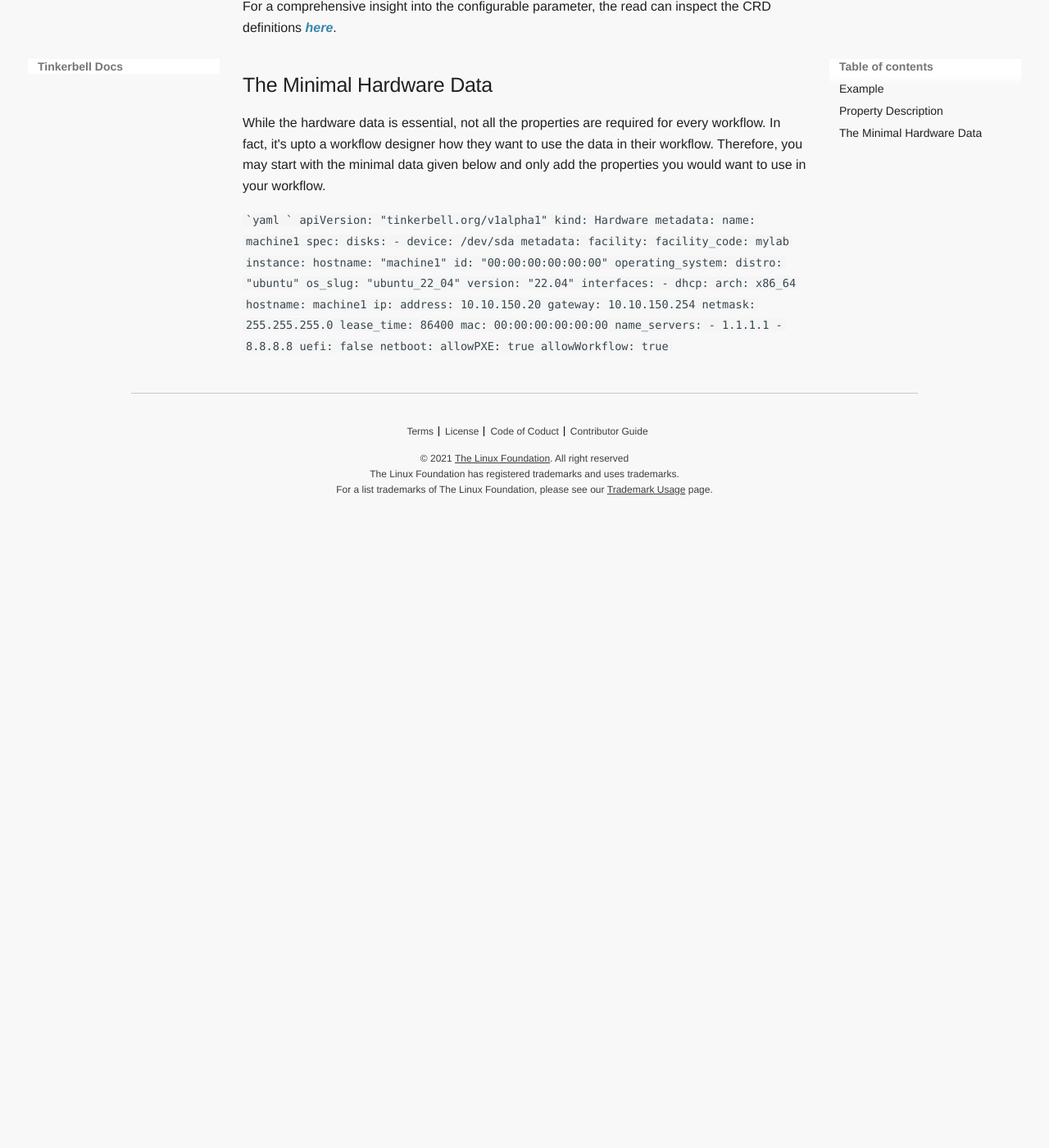
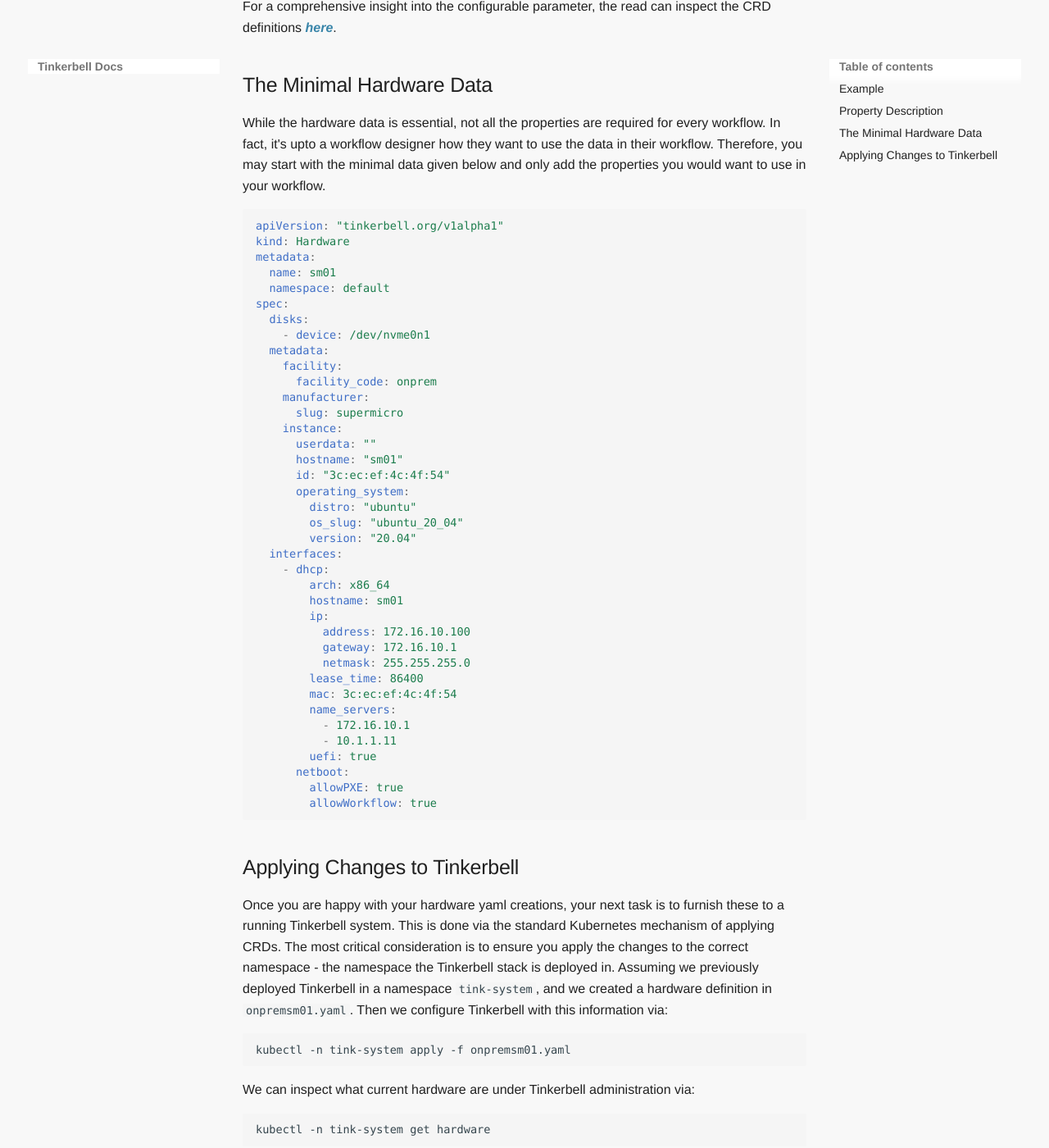
Before and after one commit to tinkerbell/tinkerbell-docs, an MkDocs documentation site: the page built from docs/hardware-data.md, in a window 1280 px wide and 1400 px high, scrolled down 2635 px. Shown: the whole window at 82% size. Built offline with MkDocs 1.6.1 and Material for MkDocs 9.7.7, drawn with Linux system fonts in a browser that asks for light colours; some web fonts are replaced; before the commit the page ends 3274 px from its top, so only the background shows below that; some of the changed text lies outside the part shown.

Commit message:
Replaced with better hardware yaml example

````diff
--- a/docs/hardware-data.md
+++ b/docs/hardware-data.md
@@ -94,39 +94,65 @@
 Therefore, you may start with the minimal data given below and only add the properties you would want to use in your workflow.
 
 ```yaml
-`
+
 apiVersion: "tinkerbell.org/v1alpha1"
 kind: Hardware
 metadata:
-  name: machine1
+  name: sm01
+  namespace: default
 spec:
   disks:
-    - device: /dev/sda
+    - device: /dev/nvme0n1
   metadata:
     facility:
-      facility_code: mylab
+      facility_code: onprem
+    manufacturer:
+      slug: supermicro
     instance:
-      hostname: "machine1"
-      id: "00:00:00:00:00:00"
+      userdata: ""
+      hostname: "sm01"
+      id: "3c:ec:ef:4c:4f:54"
       operating_system:
         distro: "ubuntu"
-        os_slug: "ubuntu_22_04"
-        version: "22.04"
+        os_slug: "ubuntu_20_04"
+        version: "20.04"
   interfaces:
     - dhcp:
         arch: x86_64
-        hostname: machine1
+        hostname: sm01
         ip:
-          address: 10.10.150.20
-          gateway: 10.10.150.254
+          address: 172.16.10.100
+          gateway: 172.16.10.1
           netmask: 255.255.255.0
         lease_time: 86400
-        mac: 00:00:00:00:00:00
+        mac: 3c:ec:ef:4c:4f:54
         name_servers:
-          - 1.1.1.1
-          - 8.8.8.8
-        uefi: false
+          - 172.16.10.1
+          - 10.1.1.11
+        uefi: true
       netboot:
         allowPXE: true
         allowWorkflow: true
-``
+```
+
+## Applying Changes to Tinkerbell
+
+Once you are happy with your hardware yaml creations, your next task is to furnish these to a running Tinkerbell system.
+This is done via the standard Kubernetes mechanism of applying CRDs. The most critical consideration is to ensure you apply the changes to the correct namespace - the namespace the Tinkerbell stack is deployed in.
+Assuming we previously deployed Tinkerbell in a namespace `tink-system`, and we created a hardware definition in `onpremsm01.yaml`. Then we configure Tinkerbell with this information via:
+
+```
+kubectl -n tink-system apply -f onpremsm01.yaml
+```
+We can inspect what current hardware are under Tinkerbell administration via:
+
+```
+kubectl -n tink-system get hardware
+```
+And we can delete a hardware device from Tinkerbell via either of the below mechanisms - note the second uses the name defined in the `metadata.name` value, and can be retrieved by the prior command above.
+
+```
+kubectl -n tink-system delete -f onpremsm01.yaml
+or
+kubectl -n tink-system delete hardware sm01
+```
````
